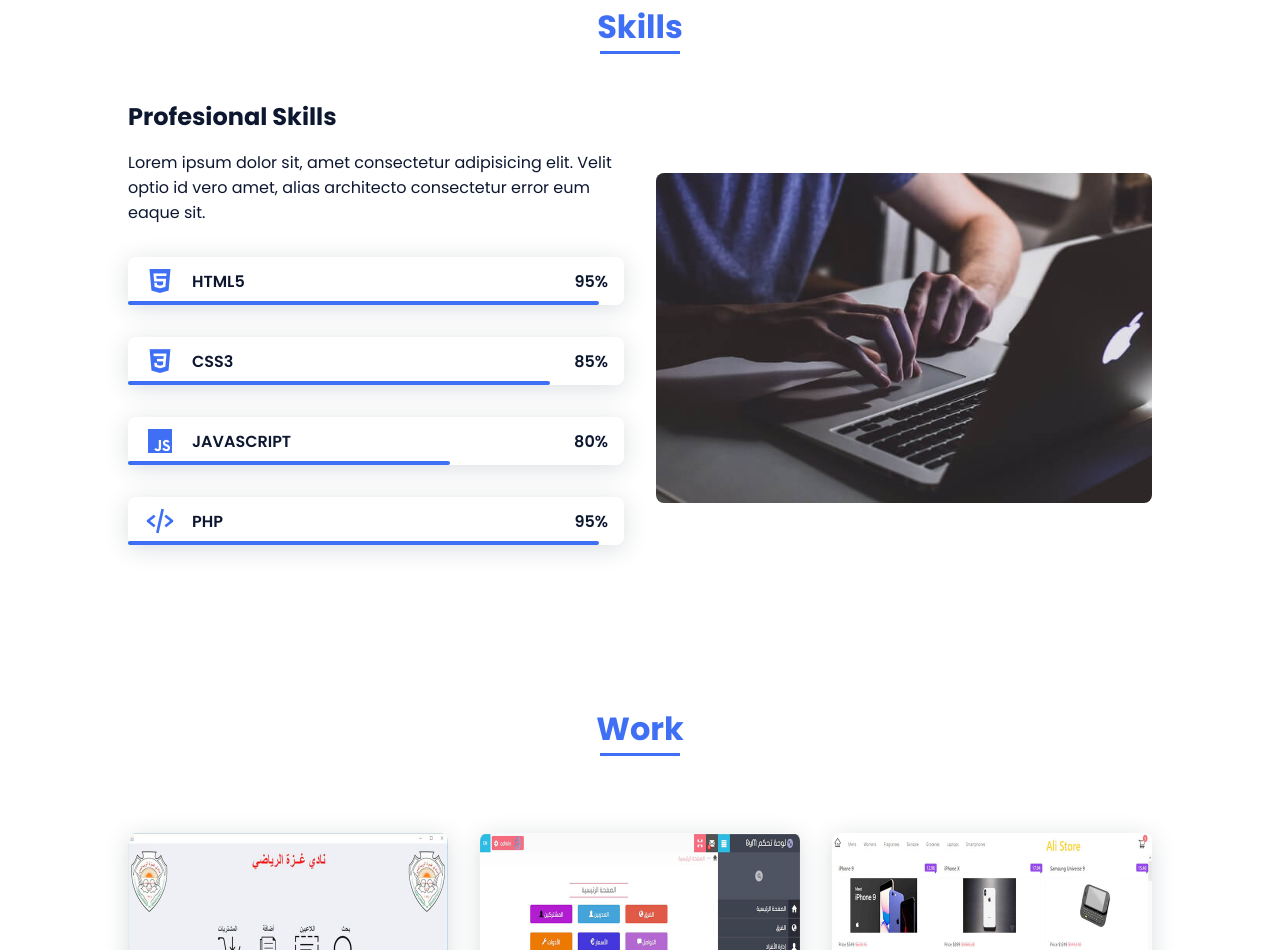
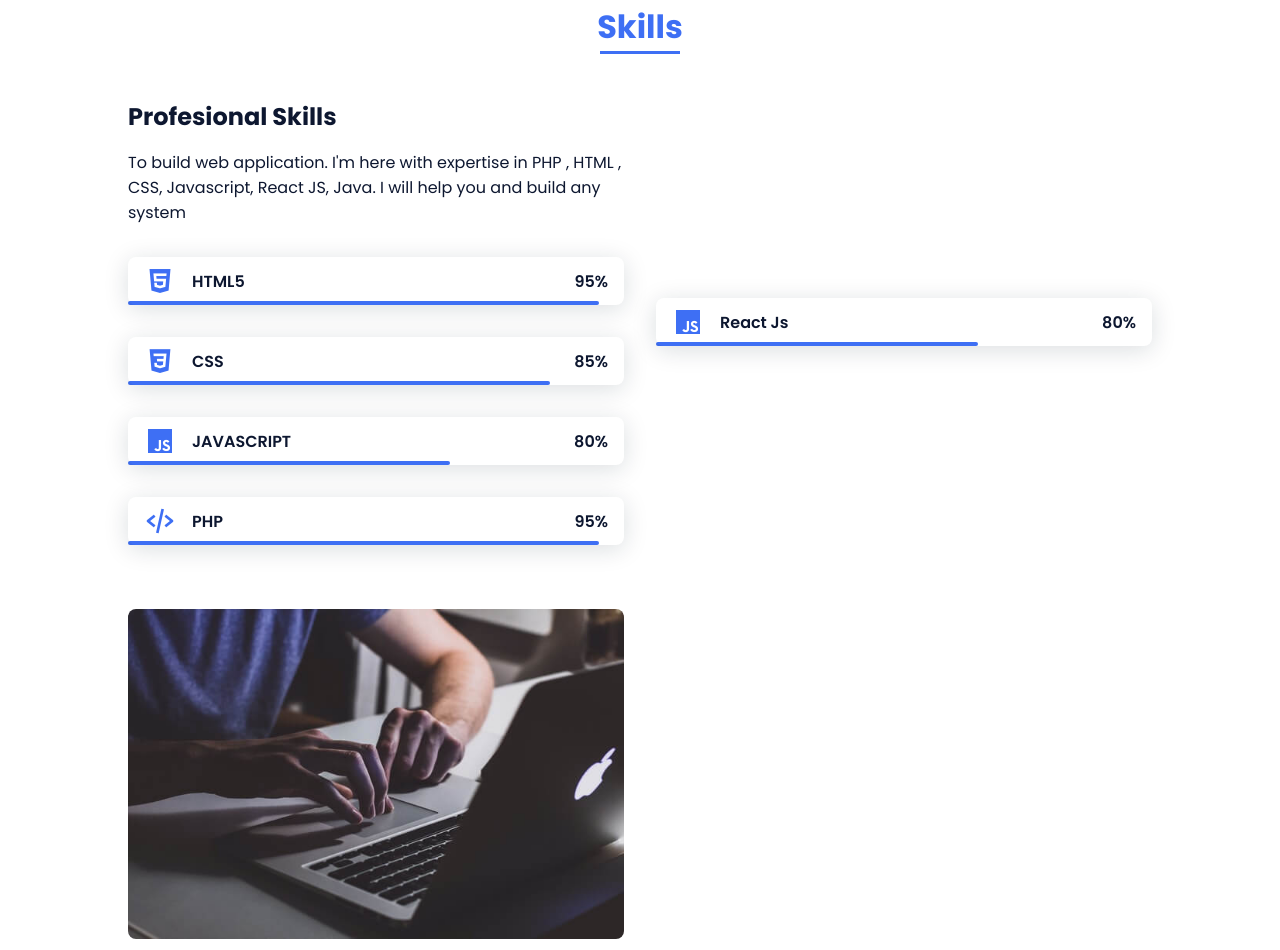
Before and after one commit to EngAliMAhdi/portfolio, a plain HTML site: page index.html in a window 1280 px wide. Shown: the part 1418-2368 px from the top of the page. Drawn offline with nearby package versions, Linux system fonts and the light colour scheme.

Commit message:
Update index.html

```diff
--- a/index.html
+++ b/index.html
@@ -96,8 +96,7 @@
             <div class="skills__container bd-grid">
                 <div>
                     <h2 class="skills__subtitle">Profesional Skills</h2>
-                    <p class="skills__text">Lorem ipsum dolor sit, amet consectetur adipisicing elit. Velit optio id
-                        vero amet, alias architecto consectetur error eum eaque sit.</p>
+                    <p class="skills__text">To build web application. I'm here with expertise in PHP , HTML , CSS, Javascript, React JS, Java. I will help you and build any system </p>
                     <div class="skills__data">
                         <div class="skills__names">
                             <i class='bx bxl-html5 skills__icon'></i>
@@ -113,7 +112,7 @@
                     <div class="skills__data">
                         <div class="skills__names">
                             <i class='bx bxl-css3 skills__icon'></i>
-                            <span class="skills__name">CSS3</span>
+                            <span class="skills__name">CSS</span>
                         </div>
                         <div class="skills__bar skills__css">
 
@@ -148,7 +147,18 @@
                         </div>
                     </div>
                 </div>
+                    <div class="skills__data">
+                        <div class="skills__names">
+                            <i class='bx bxl-javascript skills__icon'></i>
+                            <span class="skills__name">React Js</span>
+                        </div>
+                        <div class="skills__bar skills__js">
 
+                        </div>
+                        <div>
+                            <span class="skills__percentage">80%</span>
+                        </div>
+                    </div>
                 <div>
                     <img src="assets/img/work3.jpg" alt="" class="skills__img">
                 </div>
```
